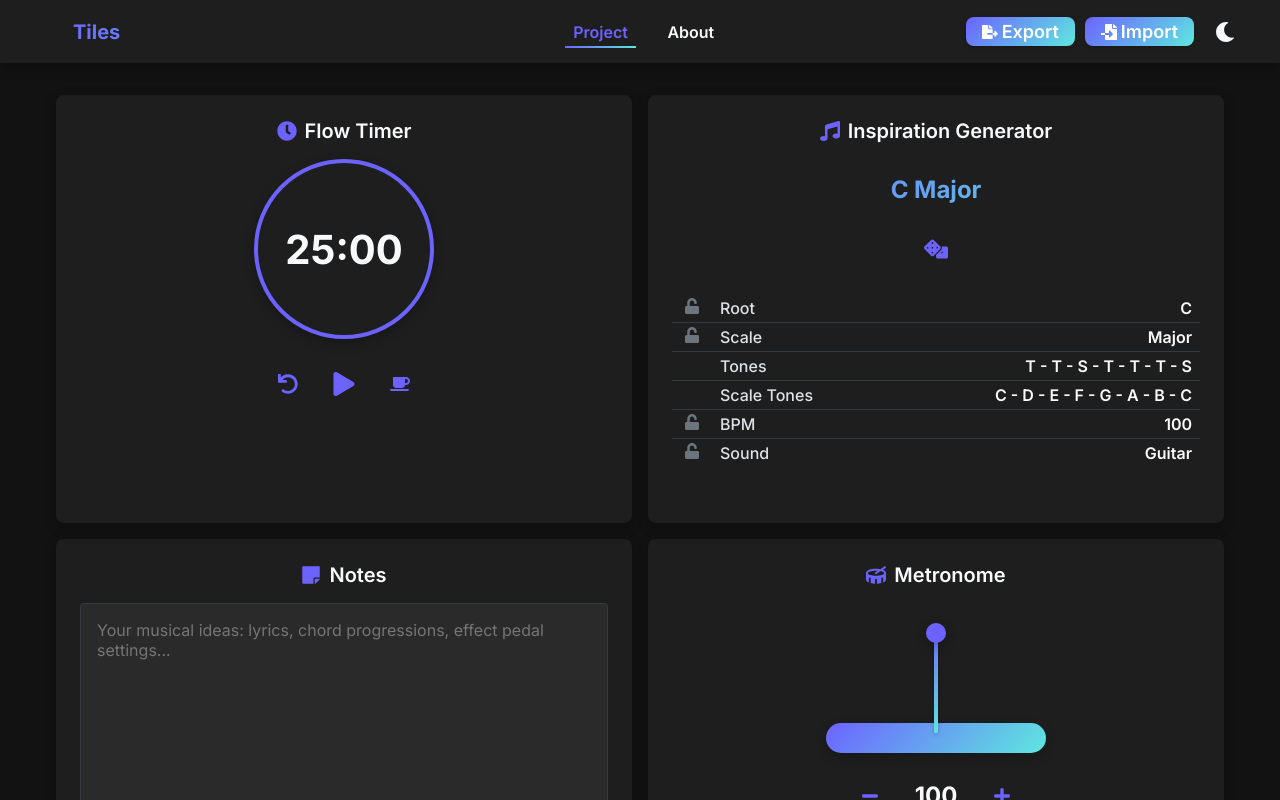
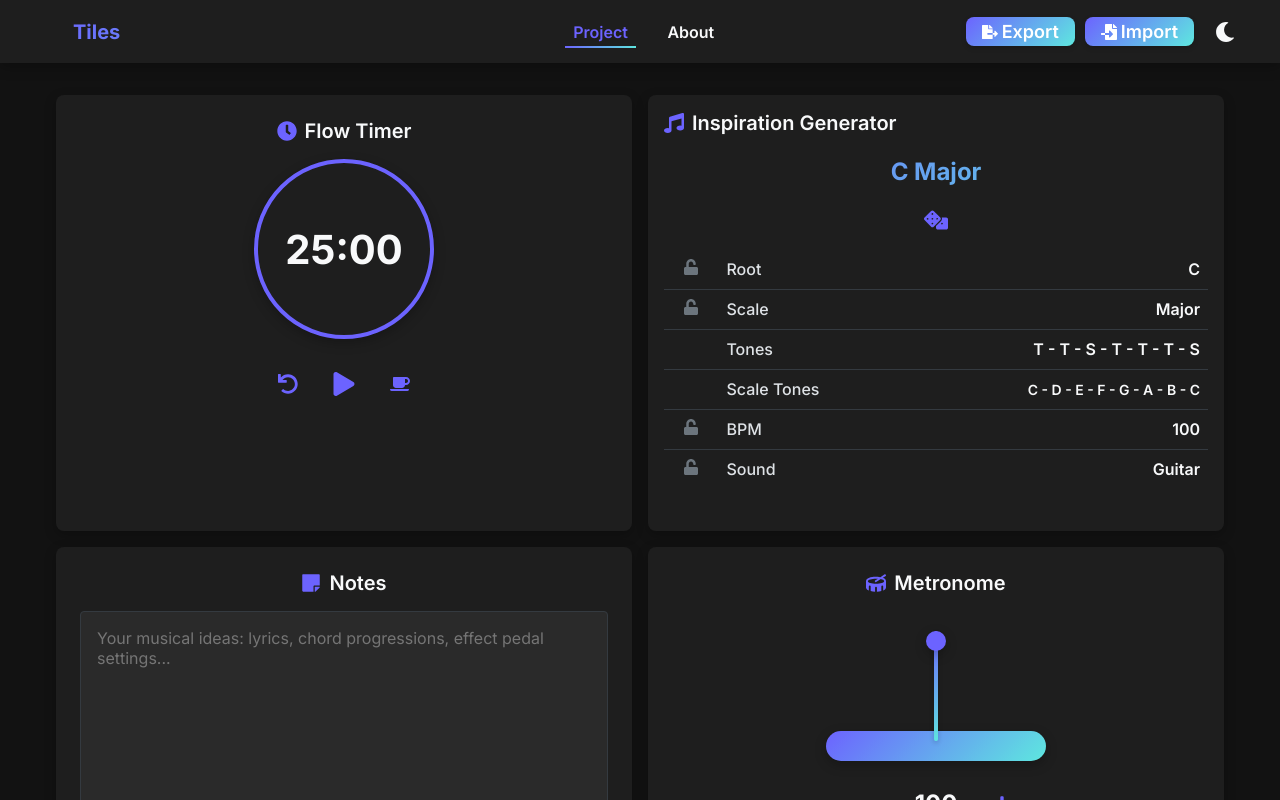
Before and after one commit to fxcircus/music-tools-studio, a React (Create React App) app: page / in a window 1280 px wide. Shown: the top 800 px of the page. Built offline with nearby package versions, Linux system fonts and the light colour scheme.

Commit message:
Reduce margins to make InspirationGenerator more compact

```diff
--- a/src/components/inspirationGenerator/inspirationGenerator.tsx
+++ b/src/components/inspirationGenerator/inspirationGenerator.tsx
@@ -34,10 +34,14 @@ interface componentProps {
 // Styled components
 const InspirationCard = styled(Card)`
   max-width: 100%;
-  padding: ${({ theme }) => theme.spacing.lg};
+  padding: ${({ theme }) => theme.spacing.md};
+  display: flex;
+  flex-direction: column;
+  min-height: 420px;
 
   @media (max-width: 768px) {
-    padding: ${({ theme }) => theme.spacing.md};
+    padding: ${({ theme }) => theme.spacing.sm};
+    min-height: 400px;
   }
 `;
 
@@ -50,7 +54,7 @@ const DiceButton = styled(motion.button)`
   align-items: center;
   justify-content: center;
   font-size: ${({ theme }) => theme.fontSizes.xxxl};
-  margin: ${({ theme }) => theme.spacing.md} auto;
+  margin: ${({ theme }) => theme.spacing.sm} auto;
   transition: all ${({ theme }) => theme.transitions.fast};
 `;
 
@@ -59,21 +63,27 @@ const ScaleTitle = styled.h3`
   font-size: ${({ theme }) => theme.fontSizes.xxl};
   font-weight: 700;
   text-align: center;
-  margin: ${({ theme }) => theme.spacing.md} 0;
+  margin: ${({ theme }) => theme.spacing.sm} 0;
   background: ${({ theme }) => theme.colors.accentGradient};
   -webkit-background-clip: text;
   -webkit-text-fill-color: transparent;
+  height: 40px;
+  display: flex;
+  align-items: center;
+  justify-content: center;
 `;
 
 const StyledTable = styled.table`
   width: 100%;
   border-collapse: collapse;
-  margin: ${({ theme }) => theme.spacing.md} 0;
+  margin: ${({ theme }) => theme.spacing.sm} 0;
+  table-layout: fixed;
 `;
 
 const TableRow = styled.tr`
   transition: all ${({ theme }) => theme.transitions.fast};
   border-bottom: 1px solid ${({ theme }) => theme.colors.border};
+  height: 40px;
 
   &:last-child {
     border-bottom: none;
@@ -85,23 +95,41 @@ const TableRow = styled.tr`
 `;
 
 const TableHeader = styled.td`
-  padding: ${({ theme }) => theme.spacing.xs} ${({ theme }) => theme.spacing.sm};
+  padding: ${({ theme }) => `${theme.spacing.xs} ${theme.spacing.sm}`};
   width: 40px;
   text-align: center;
   vertical-align: middle;
+  height: 100%;
 `;
 
 const TableCell = styled.td`
-  padding: ${({ theme }) => theme.spacing.xs} ${({ theme }) => theme.spacing.sm};
+  padding: ${({ theme }) => `${theme.spacing.xs} ${theme.spacing.sm}`};
   color: ${({ theme }) => theme.colors.textSecondary};
   font-weight: 500;
+  width: 40%;
+  vertical-align: middle;
+  height: 100%;
 `;
 
 const ValueCell = styled.td`
-  padding: ${({ theme }) => theme.spacing.xs} ${({ theme }) => theme.spacing.sm};
+  padding: ${({ theme }) => `${theme.spacing.xs} ${theme.spacing.sm}`};
   color: ${({ theme }) => theme.colors.text};
   font-weight: 600;
   text-align: right;
+  width: 50%;
+  white-space: nowrap;
+  overflow: hidden;
+  vertical-align: middle;
+  height: 100%;
+
+  // Dynamically adjust font size for long content
+  &.long-content {
+    font-size: ${({ theme }) => theme.fontSizes.sm};
+  }
+
+  &.very-long-content {
+    font-size: ${({ theme }) => theme.fontSizes.xs};
+  }
 `;
 
 const LockIconWrapper = styled.div<{ $isLocked: boolean }>`
@@ -133,6 +161,12 @@ const IconWrapper = styled.span`
   display: inline-flex;
   align-items: center;
   justify-content: center;
+`;
+
+const InspirationCardHeader = styled.div`
+  display: flex;
+  align-items: center;
+  margin-bottom: ${({ theme }) => theme.spacing.sm};
 `;
 
 export default function InspirationGenerator({
@@ -333,18 +367,24 @@ export default function InspirationGenerator({
   const toggleLock = (param: keyof LockedState) =>
     setLocked((s) => ({ ...s, [param]: !s[param] }));
 
+  const getValueCellClass = (value: string): string => {
+    if (value.length > 30) return 'very-long-content';
+    if (value.length > 20) return 'long-content';
+    return '';
+  };
+
   return (
     <InspirationCard
       initial={{ opacity: 0, y: 20 }}
       animate={{ opacity: 1, y: 0 }}
       transition={{ duration: 0.5, delay: 0.2 }}
     >
-      <CardHeader>
+      <InspirationCardHeader>
         <CardIconWrapper>
           <Icon icon={FaMusic} size={20} />
         </CardIconWrapper>
         <CardTitle>Inspiration Generator</CardTitle>
-      </CardHeader>
+      </InspirationCardHeader>
 
       <ScaleTitle>{rootEl} {scaleEl}</ScaleTitle>
 
@@ -400,7 +440,7 @@ export default function InspirationGenerator({
           <TableRow>
             <TableHeader />
             <TableCell>Scale Tones</TableCell>
-            <ValueCell>{computedScaleNotes}</ValueCell>
+            <ValueCell className={getValueCellClass(computedScaleNotes)}>{computedScaleNotes}</ValueCell>
           </TableRow>
 
           <TableRow>
@@ -424,7 +464,7 @@ export default function InspirationGenerator({
               </LockIconWrapper>
             </TableHeader>
             <TableCell>Sound</TableCell>
-            <ValueCell>{soundEl}</ValueCell>
+            <ValueCell className={getValueCellClass(soundEl)}>{soundEl}</ValueCell>
           </TableRow>
         </tbody>
       </StyledTable>
```
